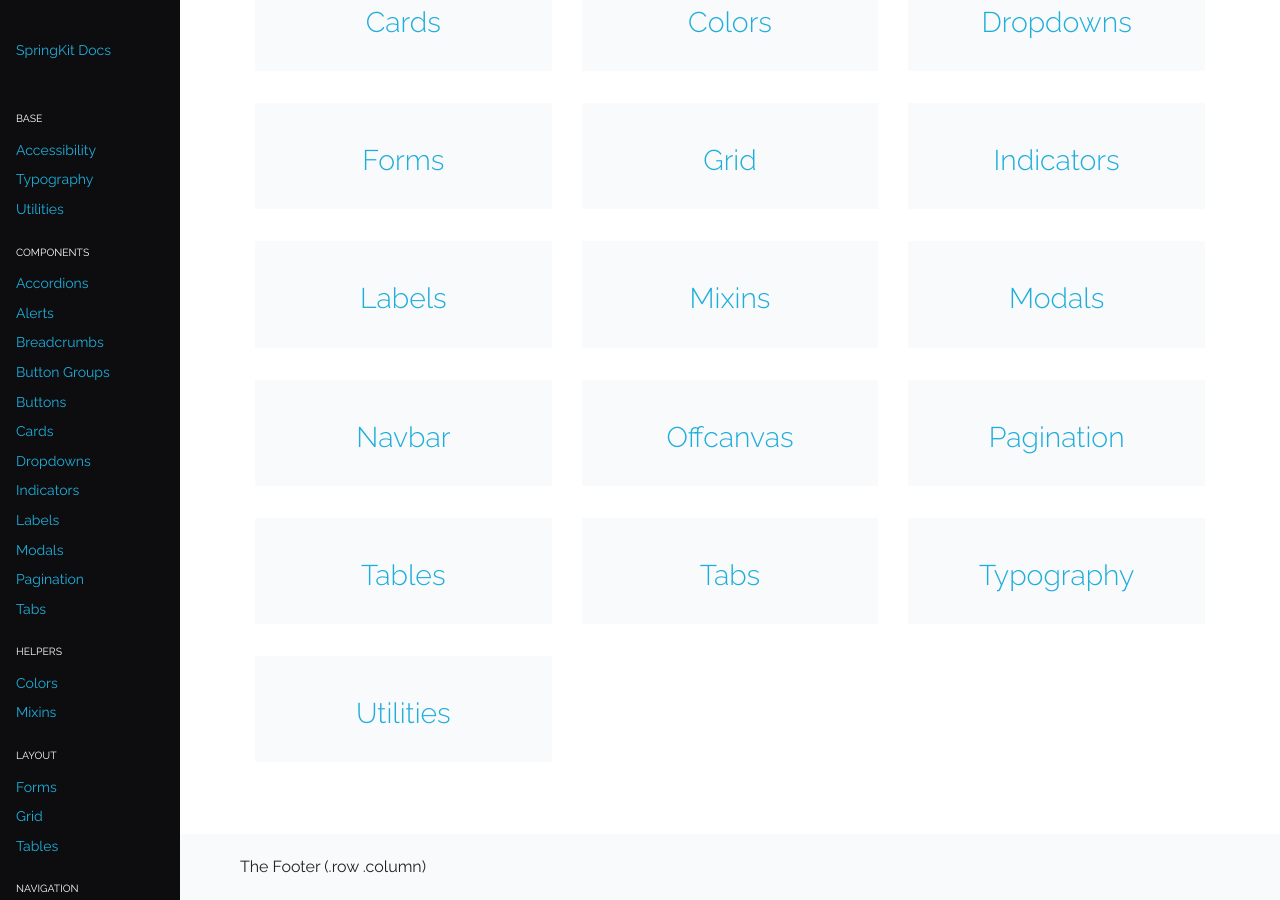
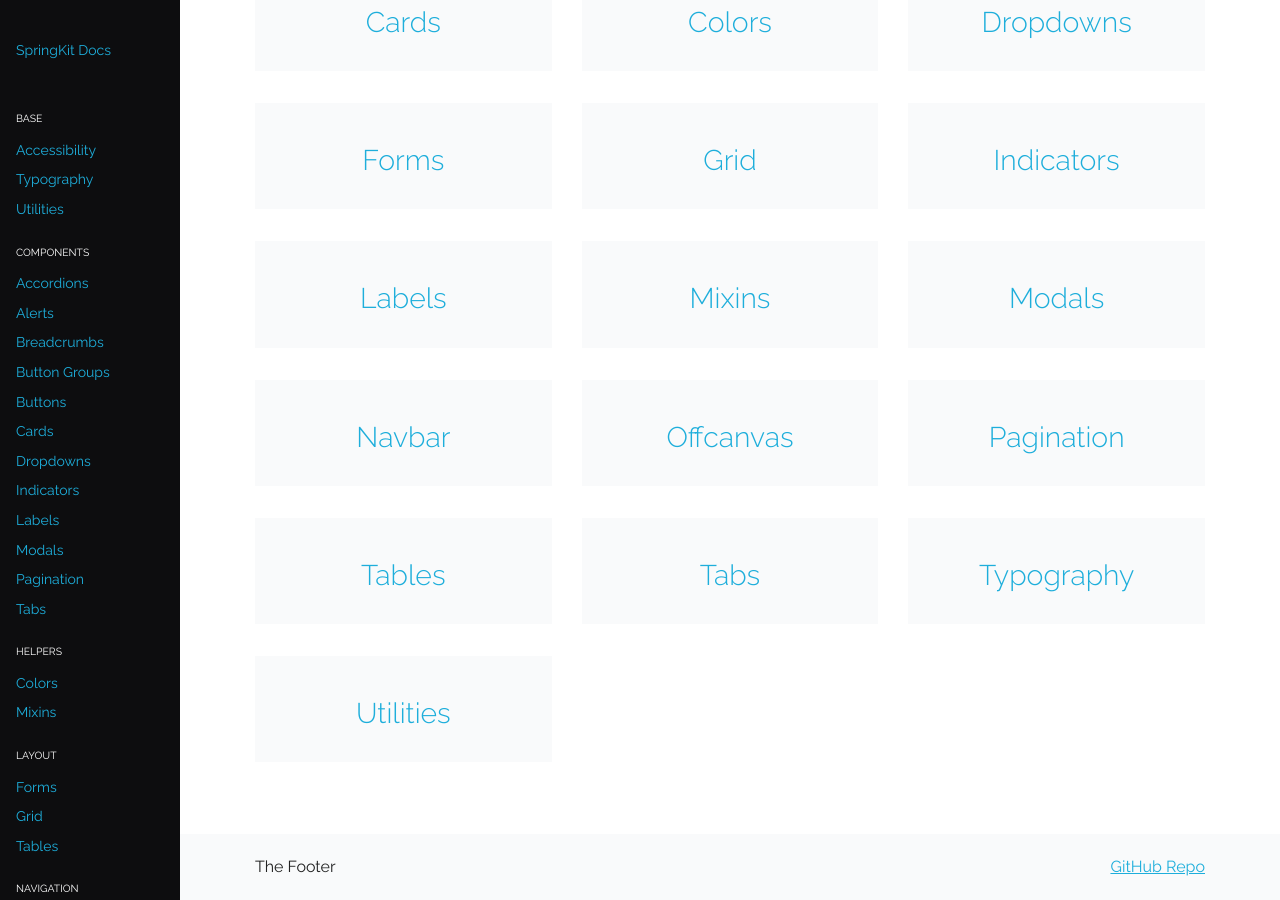
Before and after one commit to pixelspring/SpringKit, a Jekyll site: the page built from docs/index.html, in a window 1280 px wide and 900 px high, scrolled down 696 px. Built offline with Jekyll 4.4.1, drawn with Linux system fonts in a browser that asks for light colours.

Commit message:
Add gihub repo link to footer

```diff
--- a/docs/_includes/footer.html
+++ b/docs/_includes/footer.html
@@ -1,5 +1,9 @@
 <footer class="site-footer">
-    <div class="row column">
-        The Footer (.row .column)
+    <div class="row">
+        <div class="medium-6 columns">
+            The Footer        </div>
+        <div class="medium-6 columns text-right">
+            <a href="https://github.com/pixelspring/springkit" title="SpringKit GitHub Repository"> GitHub Repo</a>
+        </div>
     </div>
 </footer>
```
